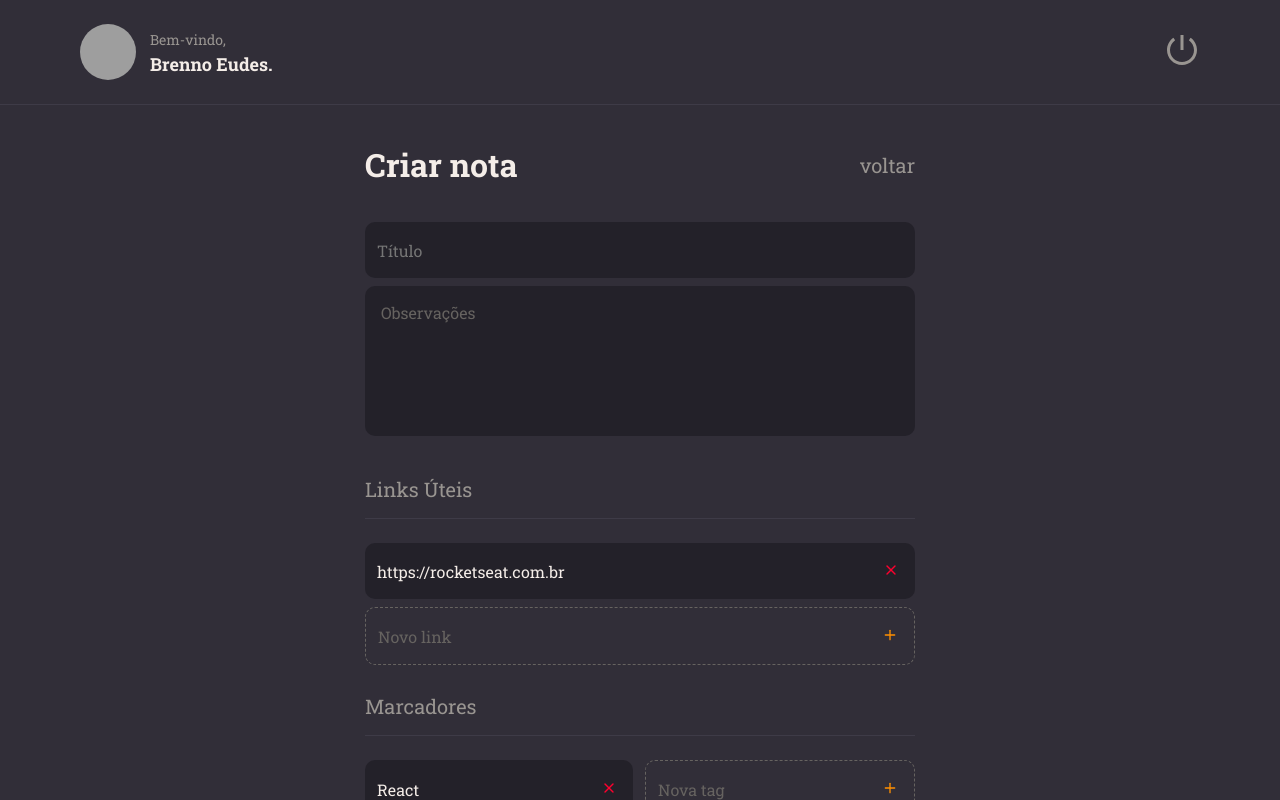
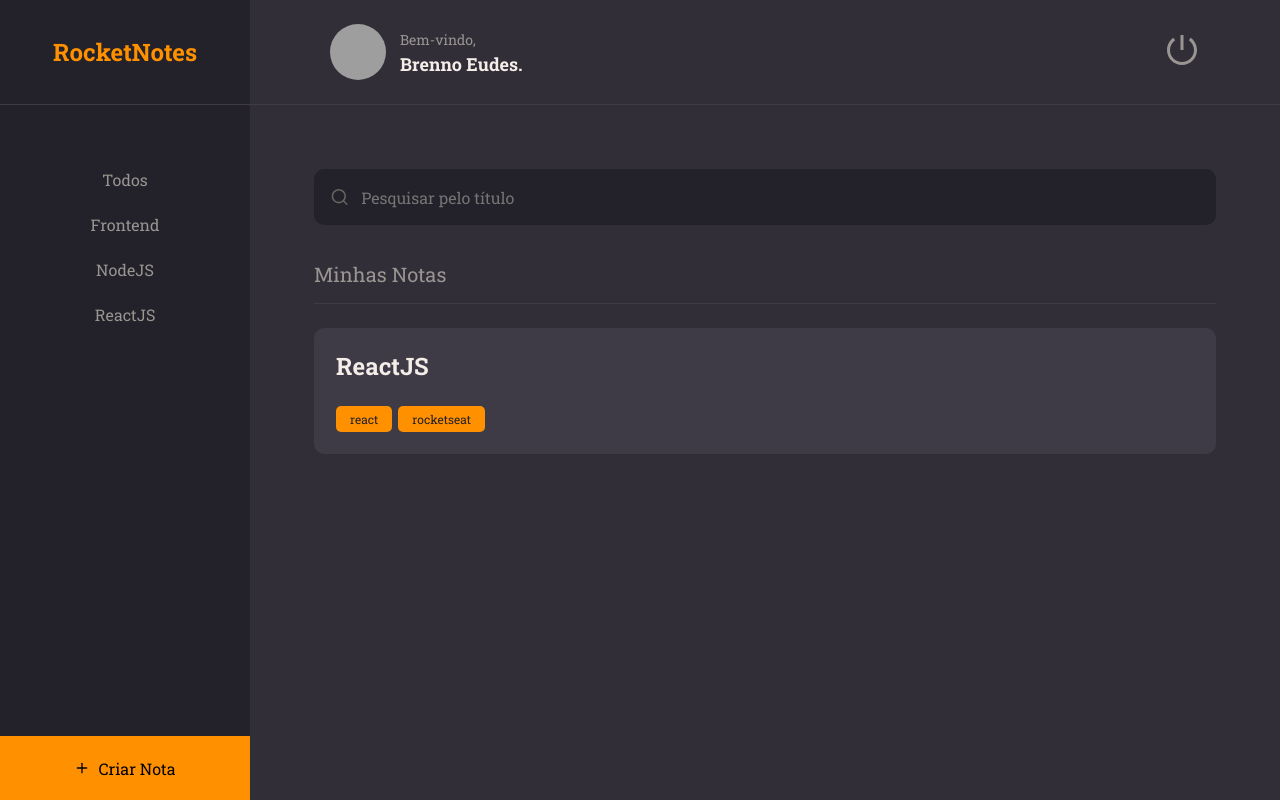
Before and after one commit to brennoEudes/rocketNotes, a React (Vite) app in the folder RocketNotes/: page / in a window 1280 px wide. Built offline with nearby package versions, Linux system fonts and the light colour scheme; grey boxes are pictures that could not be loaded.

Commit message:
BrowserRouter

```diff
--- a/RocketNotes/src/main.jsx
+++ b/RocketNotes/src/main.jsx
@@ -5,14 +5,14 @@ import GlobalStyle from "./styles/global";
 
 import theme from "./styles/theme";
 
-import { NewNote } from "./pages/NewNote";
+import { Routes } from "./routes";
 
 // O ReactDom vai renderizar a div "root"!
 ReactDOM.createRoot(document.getElementById("root")).render(
   <React.StrictMode>
     <ThemeProvider theme={theme}>
       <GlobalStyle />
-      <NewNote />
+      <Routes />
     </ThemeProvider>
   </React.StrictMode>
 );
--- /dev/null
+++ b/RocketNotes/src/routes/index.jsx
@@ -0,0 +1,11 @@
+import { BrowserRouter } from "react-router-dom";
+
+import { AppRoutes } from "./app.routes";
+
+export function Routes() {
+  return (
+    <BrowserRouter>
+      <AppRoutes />
+    </BrowserRouter>
+  );
+}
```
